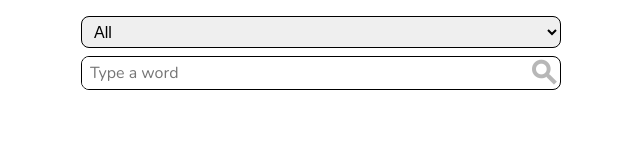
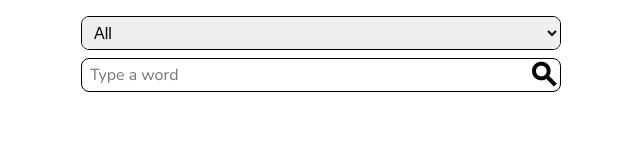
Before and after one commit to fernandoxe/word-search, a React (Create React App) app: page / in a window 1280 px wide. Shown: the top 160 px of the page, without its empty margins (319-959 px from the left). Built offline with nearby package versions, Linux system fonts and the light colour scheme.

Commit message:
feat: dark mode

```diff
--- a/src/components/Lyrics/index.js
+++ b/src/components/Lyrics/index.js
@@ -8,6 +8,9 @@ const Container = styled.div`
   box-shadow: 2px 2px 5px 1px rgba(0, 0, 0, 0.2);
   :not(:last-child) {
     margin-bottom: 1rem;
+  }
+  @media (prefers-color-scheme: dark) {
+    box-shadow: 2px 2px 5px 1px rgba(255, 255, 255, 0.2);
   }
 `;
 
--- a/src/components/Search/index.js
+++ b/src/components/Search/index.js
@@ -15,14 +15,23 @@ const Container = styled.div`
       width: 100%;
       max-width: 30rem;
       margin-bottom: 0.5rem;
+      border: 1px solid #000;
+      border-radius: 0.5rem;
+      overflow: hidden;
       select {
         width: 100%;
+        border: none;
         font-size: 1rem;
         height: 2rem;
-        border: 1px solid #000;
-        border-radius: 0.5rem;
         padding: 0.125rem 0.5rem;
         outline: none;
+        @media (prefers-color-scheme: dark) {
+          background-color: #000;
+          color: inherit;
+        }
+      }
+      @media (prefers-color-scheme: dark) {
+        border: 1px solid #fff;
       }
     }
 
@@ -31,6 +40,9 @@ const Container = styled.div`
       max-width: 30rem;
       display: flex;
       border: 1px solid #000;
+      @media (prefers-color-scheme: dark) {
+        border: 1px solid #fff;
+      }
       border-radius: 0.5rem;
       overflow: hidden;
     }
@@ -43,6 +55,8 @@ const Container = styled.div`
       padding: 0.125rem 0.5rem;
       border: none;
       outline: none;
+      background-color: inherit;
+      color: inherit;
     }
     .button {
       display: flex;
@@ -53,6 +67,7 @@ const Container = styled.div`
       -webkit-tap-highlight-color: transparent;
       user-select: none;
       cursor: pointer;
+      color: inherit;
       :enabled:active {
         color: #64b5f6;
       }
--- a/src/index.css
+++ b/src/index.css
@@ -4,5 +4,12 @@
 
 body {
   margin: 0;
-  font-family: 'Nunito', sans-serif;;
+  font-family: 'Nunito', sans-serif;
 }
+
+@media (prefers-color-scheme: dark) {
+  body {
+    background-color: #000;
+    color: #fff;
+  }
+}
```
